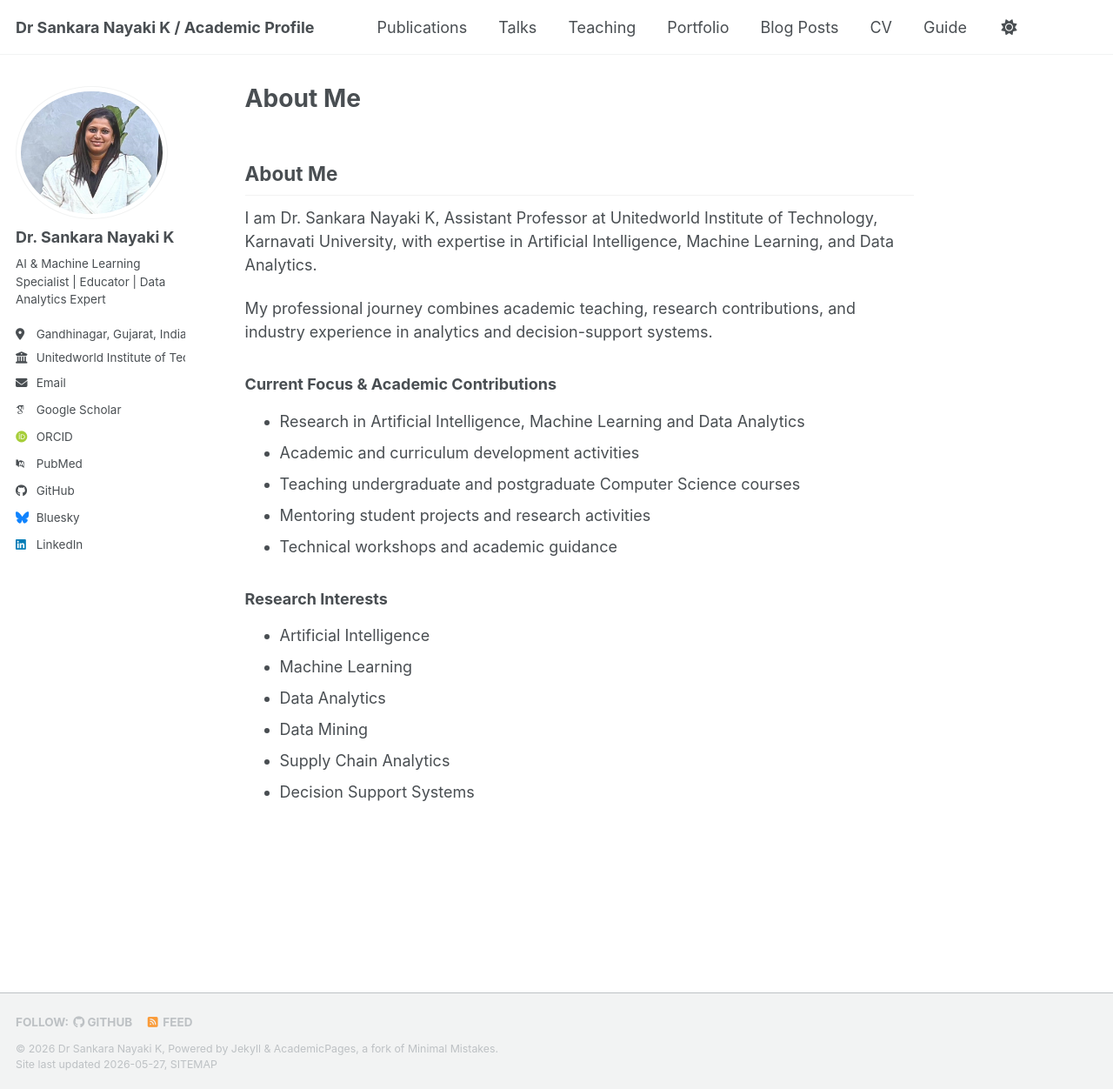
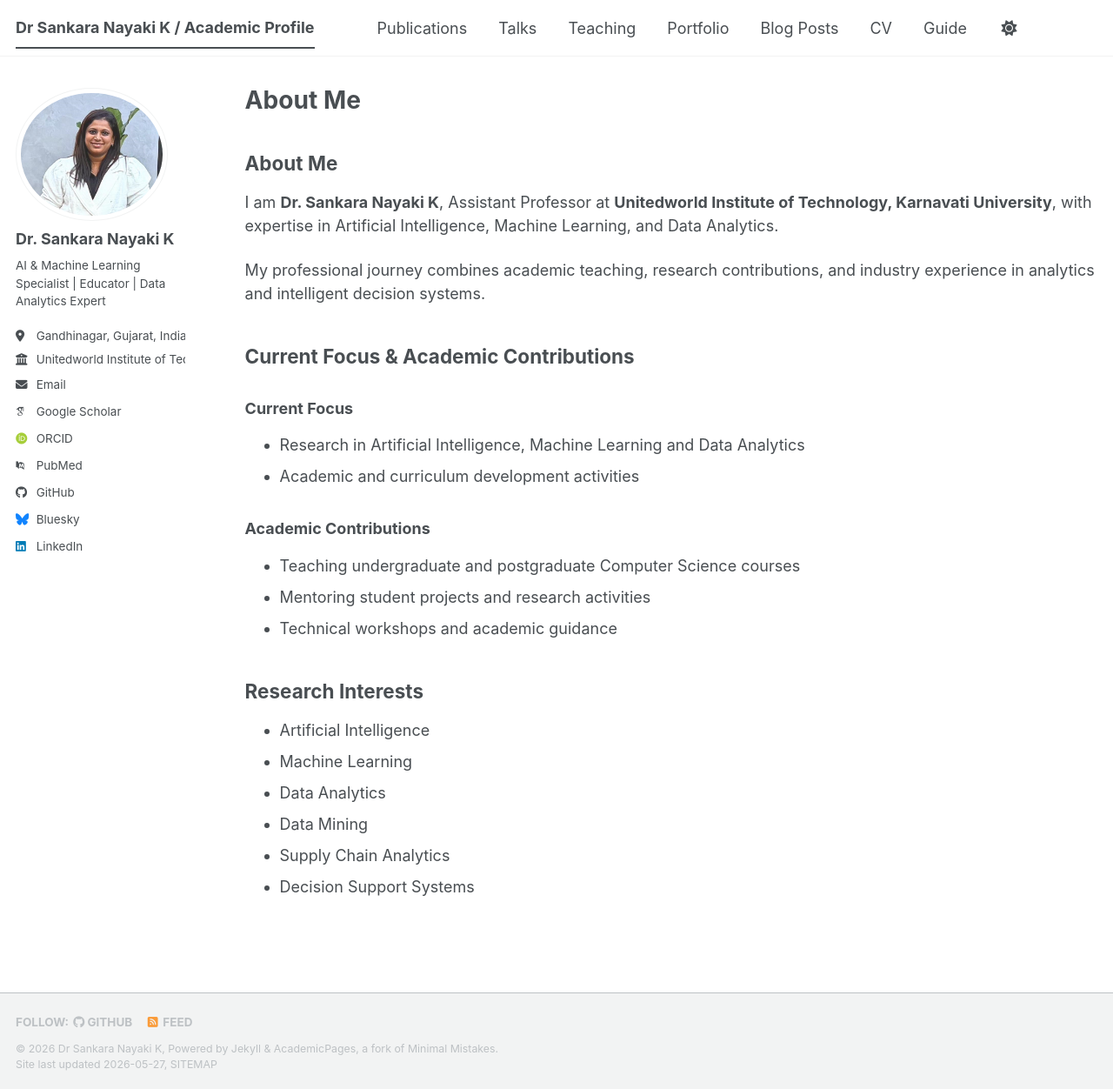
Before and after one commit to sankaraCourseera/academic-website, a Jekyll site: the page built from _pages/about.md, in a window 1280 px wide and 1252 px high. Shown: the whole window at 87% size. Built offline with Jekyll 4.4.1, drawn with Linux system fonts in a browser that asks for light colours; some web fonts are replaced; our own code applies the rules of GitHub Pages for plain Markdown files; a script bundle is joined from its source files by our own code; library files that are not in the unit come from our copies.

Commit message:
Revise About Me section for clarity and formatting
Updated the 'About Me' section with improved formatting and content clarity.

```diff
--- a/_pages/about.md
+++ b/_pages/about.md
@@ -1,18 +1,30 @@
+---
+layout: archive
+title: "About Me"
+permalink: /
+author_profile: true
+---
+
 ## About Me
 
-I am Dr. Sankara Nayaki K, Assistant Professor at Unitedworld Institute of Technology, Karnavati University, with expertise in Artificial Intelligence, Machine Learning, and Data Analytics.
+I am **Dr. Sankara Nayaki K**, Assistant Professor at **Unitedworld Institute of Technology, Karnavati University**, with expertise in Artificial Intelligence, Machine Learning, and Data Analytics.
 
-My professional journey combines academic teaching, research contributions, and industry experience in analytics and decision-support systems.
+My professional journey combines academic teaching, research contributions, and industry experience in analytics and intelligent decision systems.
 
-### Current Focus & Academic Contributions
+## Current Focus & Academic Contributions
+
+### Current Focus
 
 - Research in Artificial Intelligence, Machine Learning and Data Analytics
 - Academic and curriculum development activities
+
+### Academic Contributions
+
 - Teaching undergraduate and postgraduate Computer Science courses
 - Mentoring student projects and research activities
 - Technical workshops and academic guidance
 
-### Research Interests
+## Research Interests
 
 - Artificial Intelligence
 - Machine Learning
```
